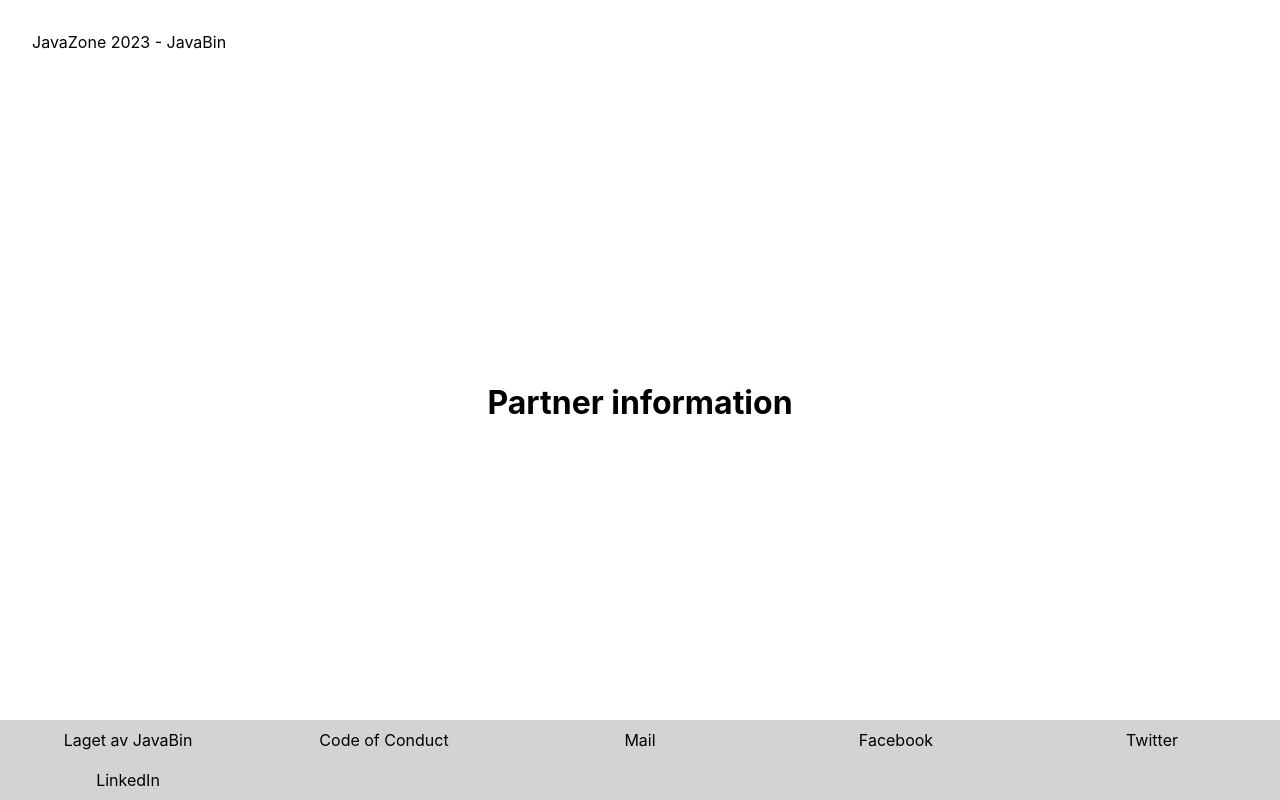
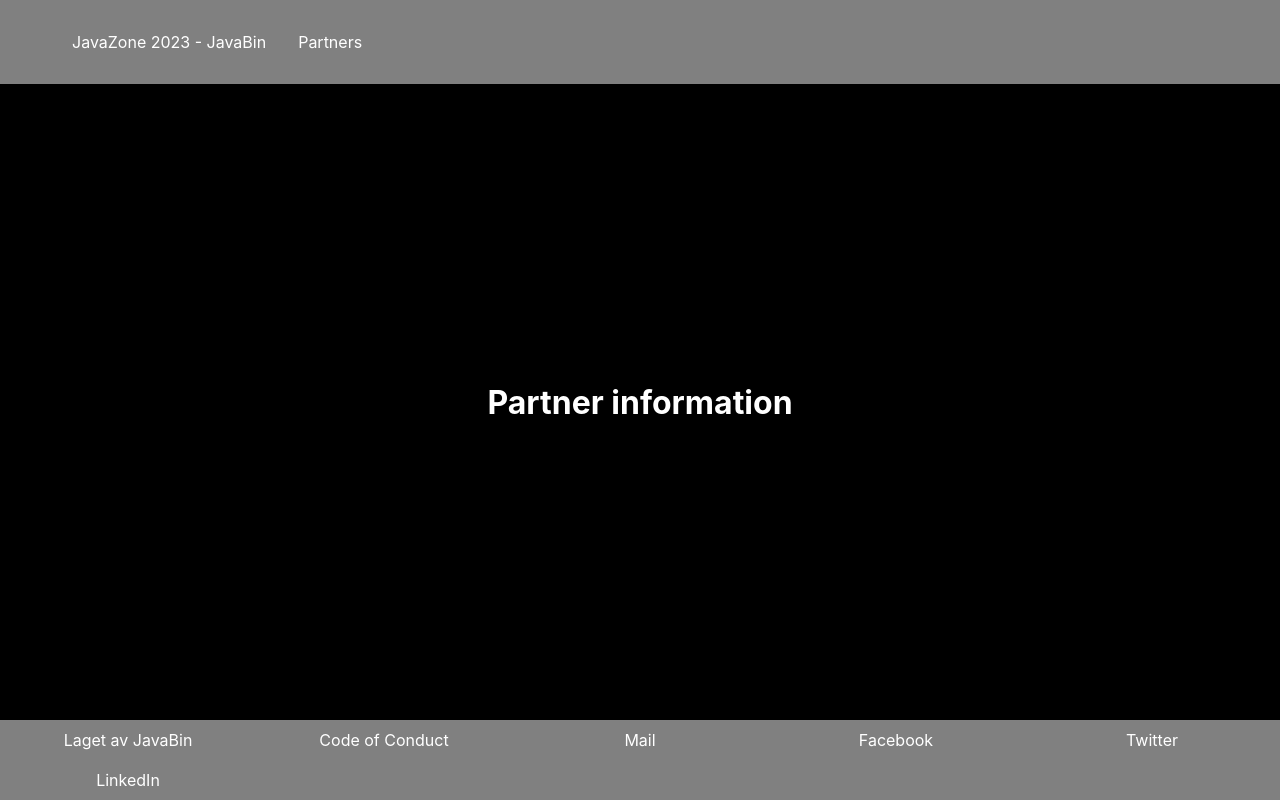
Before and after one commit to javaBin/2023.javazone.no, a Next.js app: page /partners in a window 1280 px wide. Built offline with nearby package versions, Linux system fonts and the light colour scheme.

Commit message:
Fiks mer styling

```diff
--- a/app/footer.module.css
+++ b/app/footer.module.css
@@ -4,18 +4,11 @@
   align-items: center;
   justify-items: center;
   display: grid;
-  color: black;
-  background-color: lightgrey;
+  color: white;
+  background-color: var(--banner_bakgrunn);
 }
 
 .footer a {
   text-decoration: none;
   color: inherit;
 }
-
-@media (prefers-color-scheme: dark) {
-  .footer {
-    color: white;
-    background-color: var(--banner_bakgrunn);
-  }
-}
--- a/app/header.tsx
+++ b/app/header.tsx
@@ -1,9 +1,17 @@
+import Link from 'next/link'
 import styles from './layout.module.css'
 
 export function Header() {
   return (
-    <header className={styles.header}>
-      <p>JavaZone 2023 - JavaBin</p>
-    </header>
+    <nav className={styles.navigation}>
+      <ul className={styles['navigation-links']}>
+        <li>
+          <Link href="/">JavaZone 2023 - JavaBin</Link>
+        </li>
+        <li>
+          <Link href="/partners">Partners</Link>
+        </li>
+      </ul>
+    </nav>
   )
 }
--- a/app/layout.module.css
+++ b/app/layout.module.css
@@ -4,7 +4,21 @@
   grid-template-rows: auto 1fr auto;
 }
 
-.header {
+.navigation {
+  display: flex;
+  justify-content: space-between;
+  align-items: center;
   background-color: var(--banner_bakgrunn);
   padding: 1rem 2rem;
 }
+
+.navigation-links {
+  list-style: none;
+  display: flex;
+  gap: 2rem;
+}
+
+.navigation a {
+  text-decoration: none;
+  color: inherit;
+}
--- a/styles/globals.css
+++ b/styles/globals.css
@@ -5,19 +5,12 @@ body {
   margin: 0;
   font-family: -apple-system, BlinkMacSystemFont, Segoe UI, Roboto, Oxygen, Ubuntu, Cantarell,
     Fira Sans, Droid Sans, Helvetica Neue, sans-serif;
+    color: white;
+    background: black;
+
 }
 
 * {
   box-sizing: border-box;
   --banner_bakgrunn: rgba(255, 255, 255, 0.50);
 }
-
-@media (prefers-color-scheme: dark) {
-  html {
-    color-scheme: dark;
-  }
-  body {
-    color: white;
-    background: black;
-  }
-}
```
